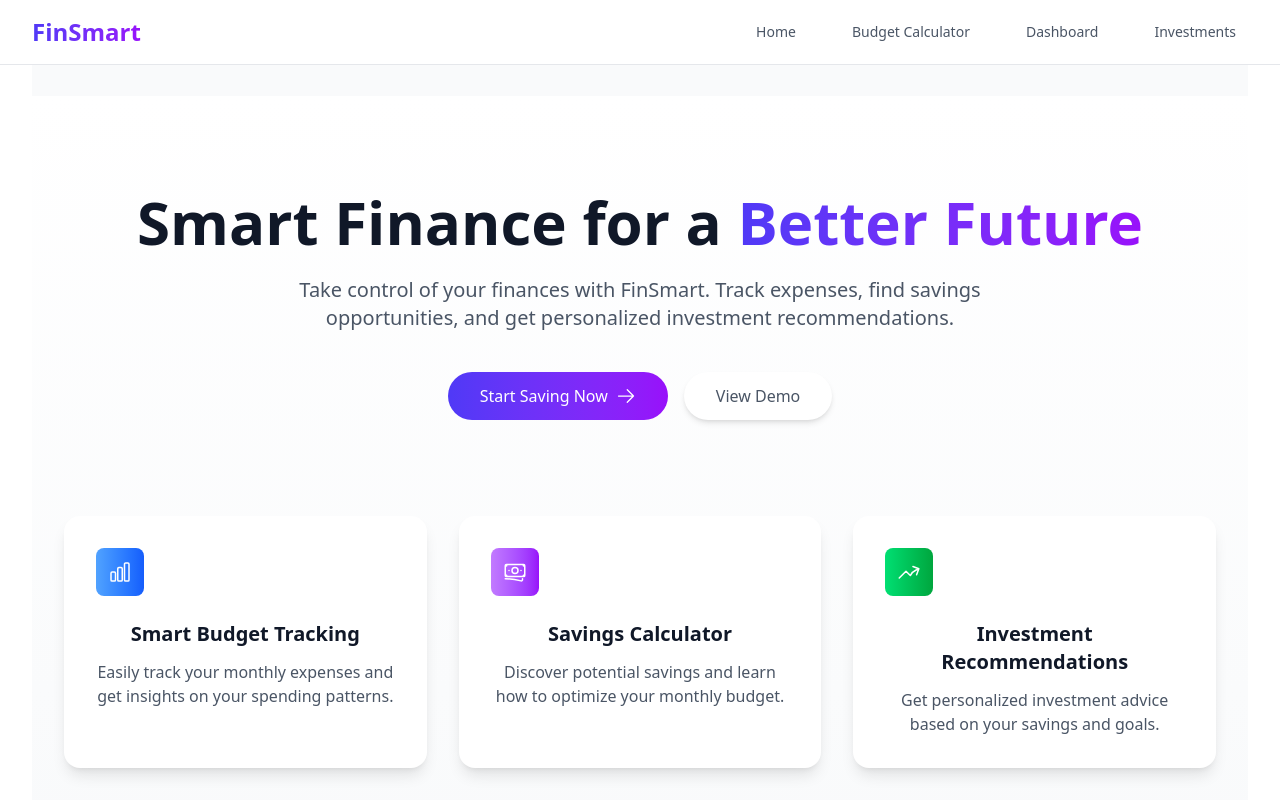
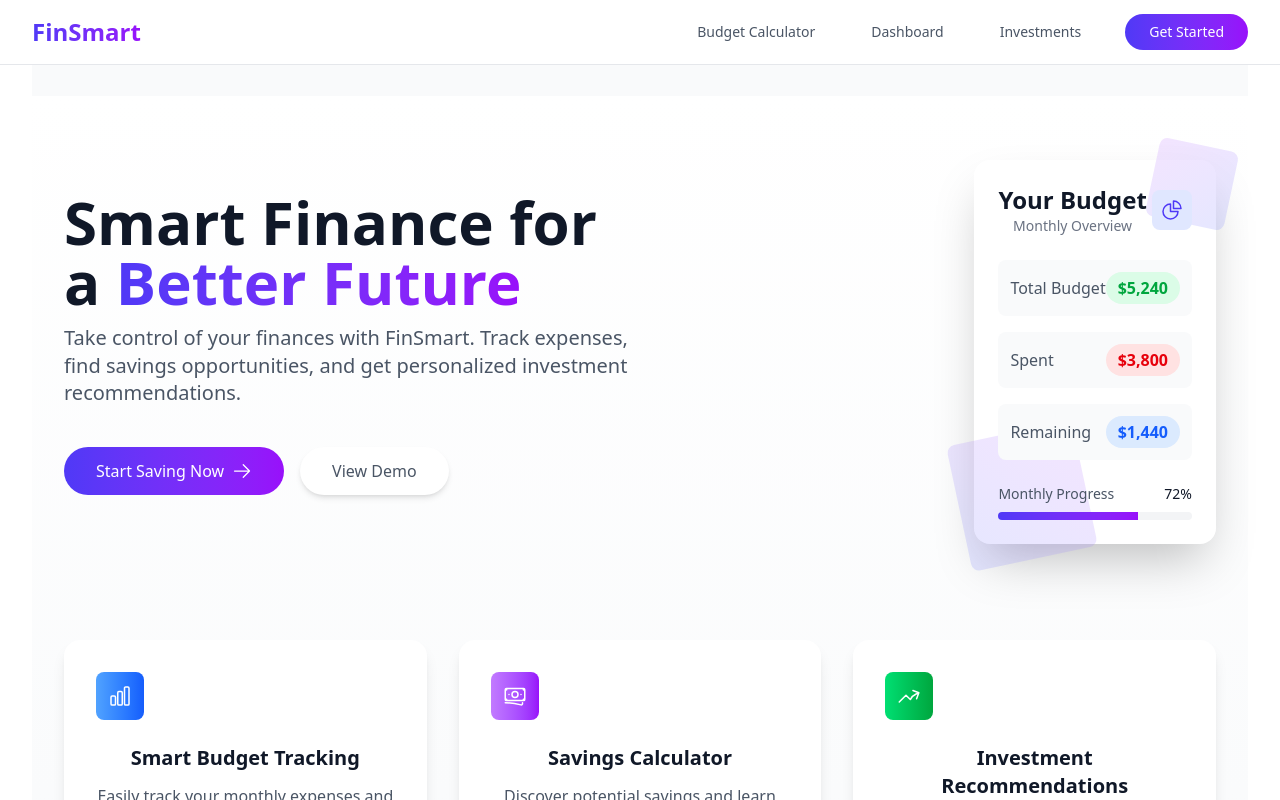
Before and after one commit to SankalpBadoni/FinSage, a React (Vite) app in the folder client/: page / in a window 1280 px wide. Shown: the top 800 px of the page. Built offline with nearby package versions, Linux system fonts and the light colour scheme.

Commit message:
updated Homepage UI

```diff
--- a/client/src/App.jsx
+++ b/client/src/App.jsx
@@ -4,6 +4,8 @@ import Home from './routes/Home';
 import Dashboard from './routes/Dashboard';
 import Investments from './routes/Investments';
 import BudgetCalculator from './routes/BudgetCalculator';
+import Login from './routes/Login';
+import SignUp from './routes/SignUp';
 
 import './App.css';
 
@@ -18,6 +20,8 @@ function App() {
             <Route path="/budget" element={<BudgetCalculator />} />
             <Route path="/dashboard" element={<Dashboard />} />
             <Route path="/investments" element={<Investments />} />
+            <Route path="/login" element={<Login />} />
+            <Route path="/signup" element={<SignUp />} />
           </Routes>
         </main>
       </div>
--- a/client/src/components/Navbar.jsx
+++ b/client/src/components/Navbar.jsx
@@ -6,7 +6,6 @@ export default function Navbar() {
   const [isOpen, setIsOpen] = useState(false);
 
   const navItems = [
-    { name: 'Home', path: '/' },
     { name: 'Budget Calculator', path: '/budget' },
     { name: 'Dashboard', path: '/dashboard' },
     { name: 'Investments', path: '/investments' },
@@ -14,11 +13,9 @@ export default function Navbar() {
 
   return (
     <>
-      {/* Fixed navbar with higher z-index and white background */}
       <div className="fixed top-0 left-0 right-0 z-50 bg-white/95 backdrop-blur-sm border-b border-gray-200">
         <div className="max-w-7xl mx-auto px-4 sm:px-6 lg:px-8">
           <div className="flex justify-between items-center h-16">
-            {/* Logo */}
             <Link to="/" className="flex items-center">
               <span className="text-2xl font-bold bg-gradient-to-r from-indigo-600 to-purple-600 bg-clip-text text-transparent">
                 FinSmart
@@ -26,7 +23,7 @@ export default function Navbar() {
             </Link>
 
             {/* Desktop Navigation */}
-            <nav className="hidden md:flex space-x-8">
+            <nav className="hidden md:flex items-center space-x-8">
               {navItems.map((item) => (
                 <Link
                   key={item.name}
@@ -36,6 +33,15 @@ export default function Navbar() {
                   {item.name}
                 </Link>
               ))}
+              <div className="flex items-center space-x-4">
+
+                <Link
+                  to="/login"
+                  className="bg-gradient-to-r from-indigo-600 to-purple-600 text-white px-6 py-2 rounded-full text-sm font-medium hover:shadow-lg hover:scale-105 transition-all duration-200 ease-out"
+                >
+                  Get Started
+                </Link>
+              </div>
             </nav>
 
             {/* Mobile menu button */}
@@ -69,11 +75,26 @@ export default function Navbar() {
                   {item.name}
                 </Link>
               ))}
+              <Link
+                to="/login"
+                className="text-gray-600 hover:text-indigo-600 block px-3 py-2 rounded-md text-base font-medium"
+                onClick={() => setIsOpen(false)}
+              >
+                Login
+              </Link>
+              <Link
+                to="/signup"
+                className="block px-3 py-2 mt-2"
+                onClick={() => setIsOpen(false)}
+              >
+                <span className="bg-gradient-to-r from-indigo-600 to-purple-600 text-white px-6 py-2 rounded-full text-base font-medium inline-block hover:shadow-lg hover:scale-105 transition-all duration-200 ease-out">
+                  Get Started
+                </span>
+              </Link>
             </div>
           </div>
         )}
       </div>
-      {/* Spacer div to prevent content from hiding behind fixed navbar */}
       <div className="h-16"></div>
     </>
   );
--- a/client/src/routes/Home.jsx
+++ b/client/src/routes/Home.jsx
@@ -1,6 +1,7 @@
-import { motion } from 'framer-motion';
-import { ArrowRightIcon, ChartBarIcon, BanknotesIcon, ArrowTrendingUpIcon } from '@heroicons/react/24/outline';
+import { motion, useMotionValue, useTransform, useSpring } from 'framer-motion';
+import { ArrowRightIcon, ChartBarIcon, BanknotesIcon, ArrowTrendingUpIcon, ChartPieIcon } from '@heroicons/react/24/outline';
 import { Link } from 'react-router-dom';
+import { useState } from 'react';
 
 const features = [
   {
@@ -23,16 +24,122 @@ const features = [
   },
 ];
 
+const stats = [
+  { label: 'Total Budget', amount: '$5,240', color: 'bg-green-100 text-green-600' },
+  { label: 'Spent', amount: '$3,800', color: 'bg-red-100 text-red-600' },
+  { label: 'Remaining', amount: '$1,440', color: 'bg-blue-100 text-blue-600' },
+];
+
+function AnimatedCard() {
+  const [mousePosition, setMousePosition] = useState({ x: 0, y: 0 });
+  const mouseX = useMotionValue(0);
+  const mouseY = useMotionValue(0);
+
+  // Increased sensitivity by reducing the range from [-300, 300] to [-150, 150]
+  // and increased rotation range from [-15, 15] to [-25, 25]
+  const rotateX = useTransform(mouseY, [-150, 150], [25, -25]);
+  const rotateY = useTransform(mouseX, [-150, 150], [-25, 25]);
+
+  // Increased animation speed by adjusting spring config
+  const springConfig = { damping: 15, stiffness: 300 }; // More responsive spring
+  const rotateXSpring = useSpring(rotateX, springConfig);
+  const rotateYSpring = useSpring(rotateY, springConfig);
+
+  const handleMouseMove = (e) => {
+    const rect = e.currentTarget.getBoundingClientRect();
+    const centerX = rect.left + rect.width / 2;
+    const centerY = rect.top + rect.height / 2;
+
+    setMousePosition({
+      x: e.clientX - centerX,
+      y: e.clientY - centerY,
+    });
+
+    mouseX.set(e.clientX - centerX);
+    mouseY.set(e.clientY - centerY);
+  };
+
+  const handleMouseLeave = () => {
+    mouseX.set(0);
+    mouseY.set(0);
+  };
+
+  return (
+    <motion.div
+      className="relative perspective-1000"
+      style={{
+        rotateX: rotateXSpring,
+        rotateY: rotateYSpring,
+      }}
+      onMouseMove={handleMouseMove}
+      onMouseLeave={handleMouseLeave}
+    >
+      <div className="w-full max-w-md bg-white rounded-2xl shadow-2xl p-6 transform-gpu preserve-3d hover:shadow-3xl transition-shadow">
+        {/* Card Header */}
+        <div className="flex justify-between items-center mb-6">
+          <div>
+            <h3 className="text-2xl font-bold text-gray-900">Your Budget</h3>
+            <p className="text-sm text-gray-500">Monthly Overview</p>
+          </div>
+          <div className="bg-indigo-100 p-2 rounded-lg">
+            <ChartPieIcon className="w-6 h-6 text-indigo-600" />
+          </div>
+        </div>
+
+        {/* Animated Stats */}
+        <div className="space-y-4">
+          {stats.map((stat, index) => (
+            <motion.div
+              key={stat.label}
+              initial={{ opacity: 0, x: -20 }}
+              animate={{ opacity: 1, x: 0 }}
+              transition={{ delay: index * 0.1 }}
+              className="flex items-center justify-between p-3 rounded-lg bg-gray-50"
+            >
+              <span className="text-gray-600">{stat.label}</span>
+              <span className={"font-semibold px-3 py-1 rounded-full " + stat.color}>
+                {stat.amount}
+              </span>
+            </motion.div>
+          ))}
+        </div>
+
+        {/* Progress Bar */}
+        <div className="mt-6">
+          <div className="flex justify-between text-sm mb-2">
+            <span className="text-gray-600">Monthly Progress</span>
+            <span className="text-gray-900 font-medium">72%</span>
+          </div>
+          <div className="h-2 bg-gray-100 rounded-full overflow-hidden">
+            <motion.div
+              className="h-full bg-gradient-to-r from-indigo-600 to-purple-600"
+              initial={{ width: 0 }}
+              animate={{ width: '72%' }}
+              transition={{ duration: 1.5, ease: 'easeOut' }}
+            />
+          </div>
+        </div>
+
+        {/* Floating Elements for 3D effect */}
+        <div className="absolute -top-4 -right-4 w-20 h-20 bg-gradient-to-br from-purple-400 to-indigo-400 rounded-lg opacity-20 transform rotate-12 -z-10" />
+        <div className="absolute -bottom-4 -left-4 w-32 h-32 bg-gradient-to-tr from-indigo-400 to-purple-400 rounded-lg opacity-20 transform -rotate-12 -z-10" />
+      </div>
+    </motion.div>
+  );
+}
+
 export default function Home() {
   return (
     <div className="min-h-screen bg-gray-50">
       {/* Hero Section */}
       <div className="pt-24 pb-12 bg-gradient-to-b from-white to-gray-50">
         <div className="max-w-7xl mx-auto px-4 sm:px-6 lg:px-8">
+          <div className="grid grid-cols-1 lg:grid-cols-2 gap-4 items-start"> {/* Reduced gap from gap-12 to gap-4 */}
+            {/* Left side - Text content */}
             <motion.div
               initial={{ opacity: 0, y: 20 }}
               animate={{ opacity: 1, y: 0 }}
-            className="text-center"
+              className="text-left"
             >
               <h1 className="text-5xl font-extrabold text-gray-900 sm:text-6xl">
                 Smart Finance for a{' '}
@@ -40,11 +147,11 @@ export default function Home() {
                   Better Future
                 </span>
               </h1>
-            <p className="mt-6 text-xl text-gray-600 max-w-3xl mx-auto">
+              <p className="mt-3 text-xl text-gray-600 leading-snug"> {/* Reduced margin-top and added tighter line height */}
                 Take control of your finances with FinSmart. Track expenses, find savings opportunities,
                 and get personalized investment recommendations.
               </p>
-            <div className="mt-10 flex justify-center gap-4">
+              <div className="mt-10 flex gap-4">
                 <Link
                   to="/budget"
                   className="px-8 py-3 bg-gradient-to-r from-indigo-600 to-purple-600 text-white rounded-full hover:opacity-90 transition-opacity inline-flex items-center space-x-2"
@@ -61,6 +168,17 @@ export default function Home() {
               </div>
             </motion.div>
 
+            {/* Right side - Animated Card */}
+            <motion.div
+              initial={{ opacity: 0, x: 20 }}
+              animate={{ opacity: 1, x: 0 }}
+              transition={{ delay: 0.2 }}
+              className="lg:flex justify-end lg:-mt-8" /* Added negative margin to pull card up */
+            >
+              <AnimatedCard />
+            </motion.div>
+          </div>
+
           {/* Features Section */}
           <div className="mt-24 grid grid-cols-1 md:grid-cols-3 gap-8">
             {features.map((feature, index) => (
@@ -71,7 +189,7 @@ export default function Home() {
                 transition={{ delay: index * 0.2 }}
                 className="bg-white rounded-2xl shadow-lg p-8 hover:shadow-xl transition-shadow"
               >
-                <div className={`bg-gradient-to-r ${feature.color} w-12 h-12 rounded-lg flex items-center justify-center text-white mb-6`}>
+                <div className={"bg-gradient-to-r " + feature.color + " w-12 h-12 rounded-lg flex items-center justify-center text-white mb-6"}>
                   {feature.icon}
                 </div>
                 <h3 className="text-xl font-semibold text-gray-900 mb-3">{feature.title}</h3>
```
Lines whose indentation alone changed are shown as unchanged.
